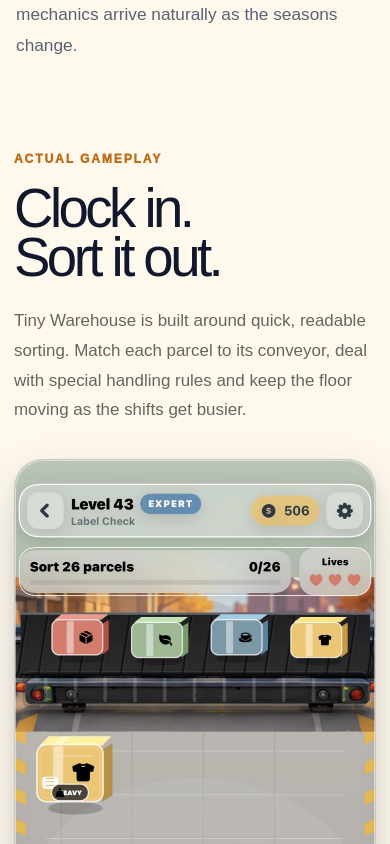
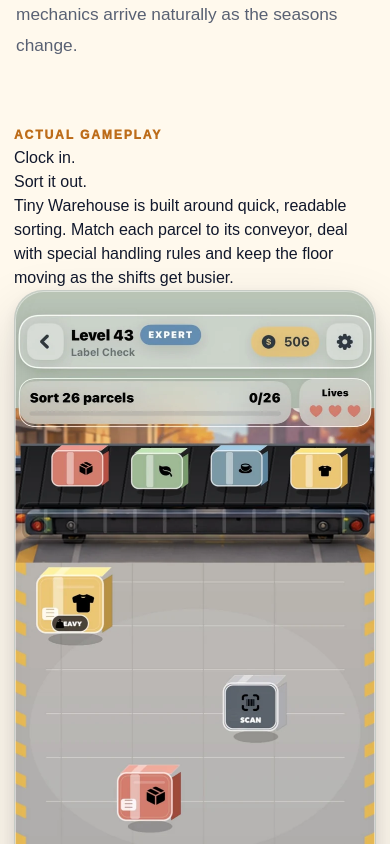
Before and after one commit to DmytroPopov87/tinywarehouse-website, a Next.js app: page / in a window 390 px wide. Shown: the part 1340-2184 px from the top of the page. Built offline with nearby package versions, Linux system fonts and the light colour scheme.

Commit message:
Update gameplay-gallery.module.css

```diff
--- a/app/gameplay-gallery.module.css
+++ b/app/gameplay-gallery.module.css
@@ -1,29 +1,23 @@
 .gameplaySection {
   width: min(1180px, calc(100% - 40px));
-  margin: 0 auto 130px;
+  margin: -42px auto 130px;
 }
 
-.gameplayHeading {
+.gameplayLead {
   display: grid;
-  grid-template-columns: minmax(0, 1.05fr) minmax(280px, .8fr);
-  align-items: end;
-  gap: clamp(34px, 7vw, 90px);
-  margin-bottom: 54px;
+  grid-template-columns: auto minmax(280px, 520px);
+  justify-content: space-between;
+  align-items: start;
+  gap: 32px;
+  margin-bottom: 38px;
+  padding-top: 4px;
 }
 
-.gameplayHeading h2 {
-  margin: 14px 0 0;
-  font-size: clamp(3rem, 6vw, 6rem);
-  line-height: .9;
-  letter-spacing: -.065em;
-}
-
-.gameplayHeading > p {
+.gameplayLead > p {
   margin: 0;
-  max-width: 520px;
   color: #67645f;
-  font-size: 1.06rem;
-  line-height: 1.75;
+  font-size: 1rem;
+  line-height: 1.7;
 }
 
 .galleryGrid {
@@ -39,7 +33,6 @@
   min-width: 0;
 }
 
-/* The screenshots are the cards now — no extra white container around them. */
 .featureShot {
   padding: 0;
   border: 0;
@@ -130,7 +123,6 @@
   gap: 28px 22px;
 }
 
-/* Supporting screenshots also float directly on the page. */
 .storyCard {
   padding: 0;
   border: 0;
@@ -169,7 +161,6 @@
   font-size: .92rem;
 }
 
-/* Mara gets a wider editorial layout, not another enclosing card. */
 .maraCard {
   grid-column: 1 / -1;
   display: grid;
@@ -191,17 +182,19 @@
   font-size: clamp(1.5rem, 2.7vw, 2.25rem);
 }
 
-/* A very light visual anchor, without making the whole gallery another panel. */
-.galleryGrid::after {
-  content: "";
-  position: absolute;
-  pointer-events: none;
-}
+@media (max-width: 960px) {
+  .gameplaySection {
+    margin-top: -34px;
+  }
 
-@media (max-width: 960px) {
-  .gameplayHeading {
+  .gameplayLead {
     grid-template-columns: 1fr;
-    gap: 24px;
+    gap: 12px;
+    margin-bottom: 34px;
+  }
+
+  .gameplayLead > p {
+    max-width: 620px;
   }
 
   .galleryGrid {
@@ -233,11 +226,12 @@
 @media (max-width: 700px) {
   .gameplaySection {
     width: calc(100% - 28px);
+    margin-top: -24px;
     margin-bottom: 95px;
   }
 
-  .gameplayHeading {
-    margin-bottom: 34px;
+  .gameplayLead {
+    margin-bottom: 28px;
   }
 
   .featureShot {
@@ -282,10 +276,6 @@
 }
 
 @media (max-width: 420px) {
-  .gameplayHeading h2 {
-    font-size: clamp(2.8rem, 14vw, 4rem);
-  }
-
   .featureShot h3 {
     font-size: 1.75rem;
   }
```
